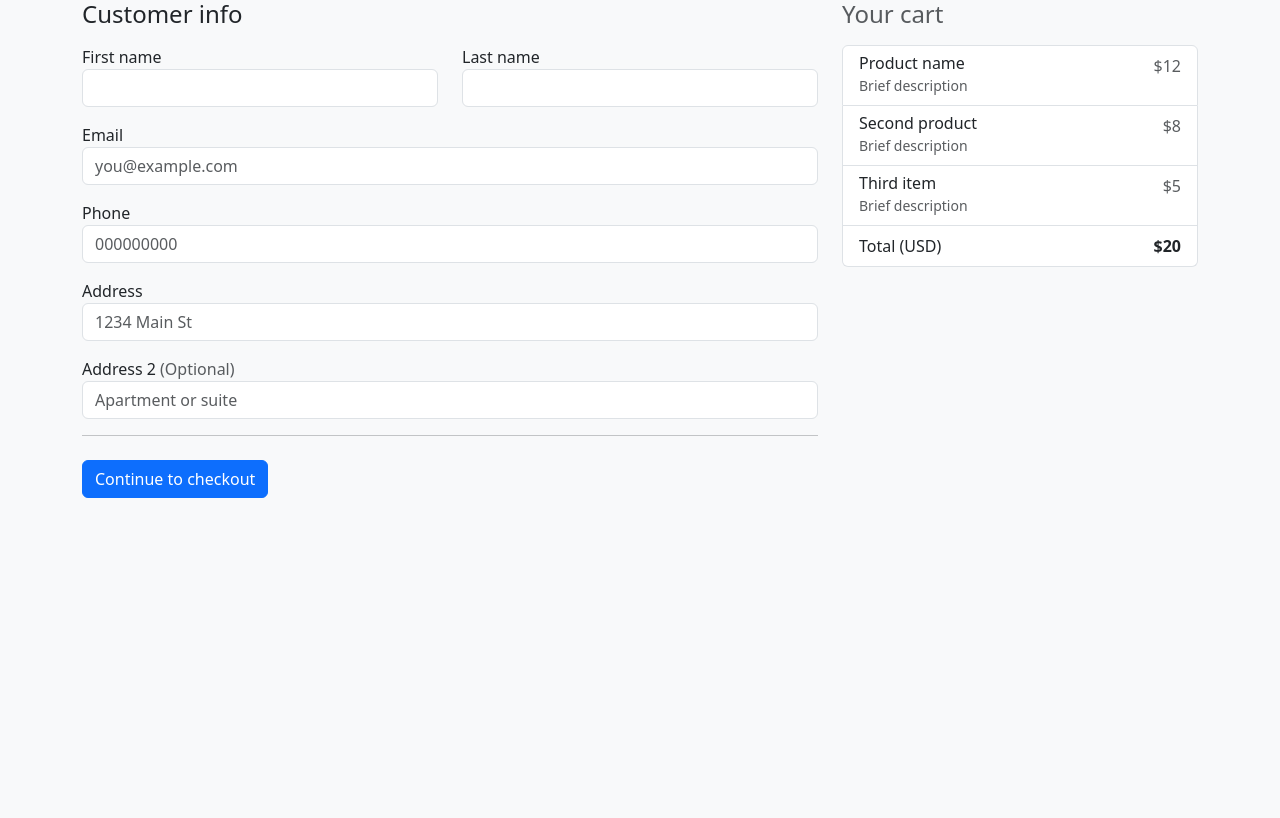
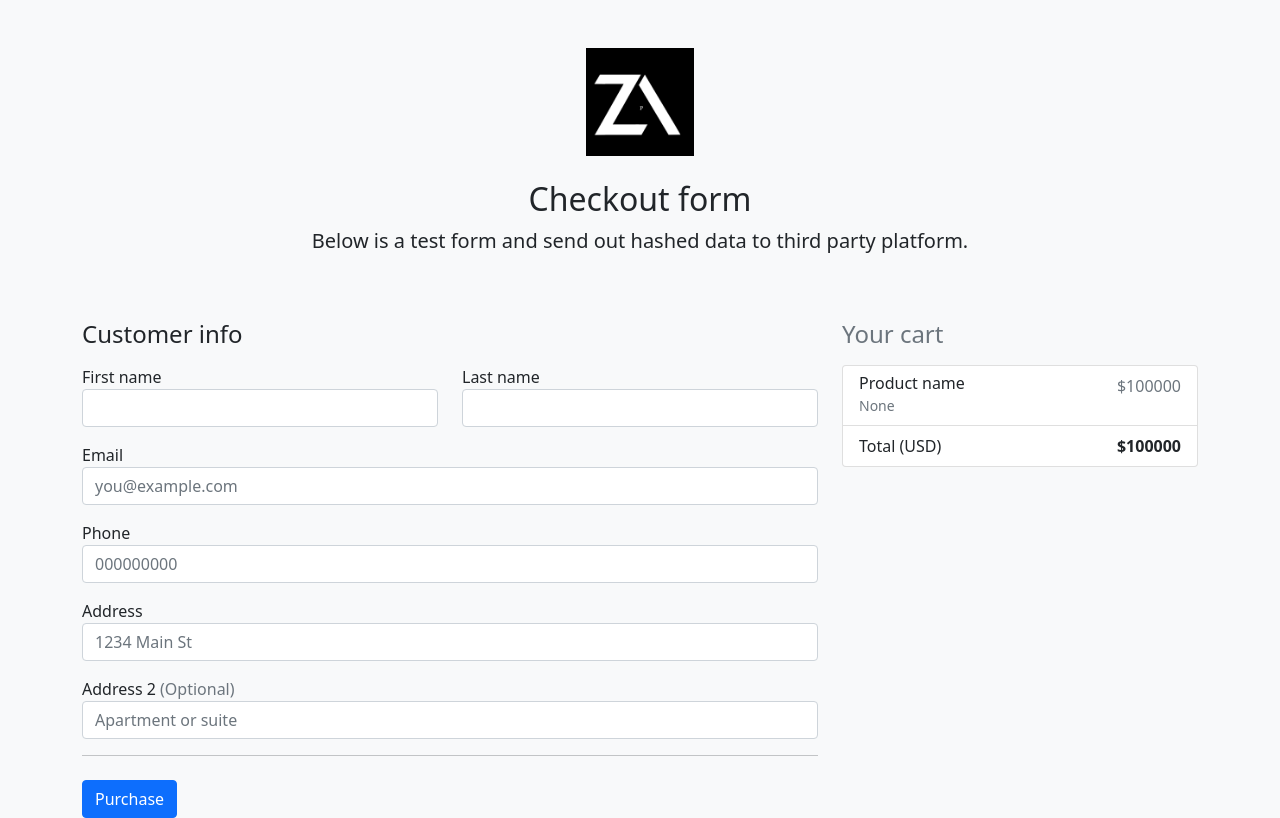
Before and after one commit to ZawaPaP/EcomSite, a Flask app: page /checkout in a window 1280 px wide. Before the commit the page ends 498 px from the top, so only its background shows below. Run offline with Flask 2, Linux system fonts and the light colour scheme; some libraries are stand-ins or nearby versions.

Commit message:
complete thanks

```diff
--- a/app.py
+++ b/app.py
@@ -1,4 +1,5 @@
 from flask import Flask, render_template, request, redirect, url_for
+import hashlib
 
 app = Flask(__name__, static_folder='./templates/images')
 
@@ -13,8 +14,34 @@
 
 @app.route("/checkout", methods = ['GET', 'POST'])
 def checkout():
-    return render_template('checkout.html')
+    item = request.form.get('select_item')
+    return render_template('checkout.html', item = item)
 
-@app.route("/thanks")
+@app.route("/thanks", methods = ['POST'])
 def thanks():
-    return render_template('thanks.html')
+    fn = request.form.get('firstName')
+    ln = request.form.get('lastName')
+    em = request.form.get('email')
+    ph = request.form.get('phone')
+    address = request.form.get('address')
+    address2 = request.form.get('address2')
+    data = {
+        'fn': fn,
+        'ln': ln,
+        'em': em,
+        'ph': ph,
+        'address': address,
+        'address2': address2
+    }
+    hash_data = {
+        'fn': hash(fn),
+        'ln': hash(ln),
+        'em': hash(em),
+        'ph': hash(ph),
+        'address': hash(address),
+        'address2': hash(address2)
+    }
+    return render_template('thanks.html', data = data, hash_data = hash_data)
+
+def hash(string):
+    return hashlib.sha256(string.encode('utf-8')).hexdigest()
--- a/templates/checkout.html
+++ b/templates/checkout.html
@@ -8,27 +8,23 @@
     <title>Checkout your item</title>
 
     <!-- Bootstrap core CSS -->
-    <link href="/docs/4.2/dist/css/bootstrap.min.css" rel="stylesheet"
-        integrity="sha384-GJzZqFGwb1QTTN6wy59ffF1BuGJpLSa9DkKMp0DgiMDm4iYMj70gZWKYbI706tWS" crossorigin="anonymous" />
+    <link href=https://cdn.jsdelivr.net/npm/bootstrap@5.0.2/dist/css/bootstrap.min.css rel="stylesheet" integrity="sha384-EVSTQN3/azprG1Anm3QDgpJLIm9Nao0Yz1ztcQTwFspd3yD65VohhpuuCOmLASjC" crossorigin="anonymous">
 
-    <style>
-        .bd-placeholder-img {
-            font-size: 1.125rem;
-            text-anchor: middle;
-        }
+    <!-- Favicons -->
+    <link rel="touch-icon" href="images/icon.png" sizes="180x180">
 
-        @media (min-width: 768px) {
-            .bd-placeholder-img-lg {
-                font-size: 3.5rem;
-            }
-        }
-    </style>
     <!-- Custom styles for this template -->
-    <link href="form-validation.css" rel="stylesheet" />
 </head>
 
 <body class="bg-light">
     <div class="container">
+
+        <div class="py-5 text-center">
+            <img class="d-block mx-auto mb-4" src="images/icon.png" alt="" width="108" height="108">
+            <h2>Checkout form</h2>
+            <p class="lead">Below is a test form and send out hashed data to third party platform.</p>
+        </div>
+
         <div class="row">
             <div class="col-md-4 order-md-2 mb-4">
                 <h4 class="d-flex justify-content-between align-items-center mb-3">
@@ -38,52 +34,38 @@
                     <li class="list-group-item d-flex justify-content-between lh-condensed">
                         <div>
                             <h6 class="my-0">Product name</h6>
-                            <small class="text-muted">Brief description</small>
+                            <small class="text-muted">{{item}}</small>
                         </div>
-                        <span class="text-muted">$12</span>
-                    </li>
-                    <li class="list-group-item d-flex justify-content-between lh-condensed">
-                        <div>
-                            <h6 class="my-0">Second product</h6>
-                            <small class="text-muted">Brief description</small>
-                        </div>
-                        <span class="text-muted">$8</span>
-                    </li>
-                    <li class="list-group-item d-flex justify-content-between lh-condensed">
-                        <div>
-                            <h6 class="my-0">Third item</h6>
-                            <small class="text-muted">Brief description</small>
-                        </div>
-                        <span class="text-muted">$5</span>
+                        <span class="text-muted">$100000</span>
                     </li>
                     <li class="list-group-item d-flex justify-content-between">
                         <span>Total (USD)</span>
-                        <strong>$20</strong>
+                        <strong>$100000</strong>
                     </li>
                 </ul>
             </div>
 
             <div class="col-md-8 order-md-1">
                 <h4 class="mb-3">Customer info</h4>
-                <form class="needs-validation" novalidate>
+                <form class="needs-validation" form method="POST"action="/thanks" novalidate>
                     <div class="row">
                         <div class="col-md-6 mb-3">
                             <label for="firstName">First name</label>
-                            <input type="text" class="form-control" id="firstName" placeholder="" value="" required />
+                            <input type="text" class="form-control" name="firstName" placeholder="" value="" required />
                             <div class="invalid-feedback">
                                 Valid first name is required.
                             </div>
                         </div>
                         <div class="col-md-6 mb-3">
                             <label for="lastName">Last name</label>
-                            <input type="text" class="form-control" id="lastName" placeholder="" value="" required />
+                            <input type="text" class="form-control" name="lastName" placeholder="" value="" required />
                             <div class="invalid-feedback">Valid last name is required.</div>
                         </div>
                     </div>
 
                     <div class="mb-3">
                         <label for="email">Email </label>
-                        <input type="email" class="form-control" id="email" placeholder="you@example.com" required/>
+                        <input type="email" class="form-control" name="email" placeholder="you@example.com" required/>
                         <div class="invalid-feedback">
                             Please enter a valid email address for shipping updates.
                         </div>
@@ -91,17 +73,15 @@
 
                     <div class="mb-3">
                         <label for="phone">Phone </label>
-                        <input type="phone" class="form-control" id="phone" placeholder="000000000" required/>
+                        <input type="phone" class="form-control" name="phone" placeholder="000000000" required/>
                         <div class="invalid-feedback">
                             Please enter a valid phone number.
                         </div>
                     </div>
 
-
-
                     <div class="mb-3">
                         <label for="address">Address</label>
-                        <input type="text" class="form-control" id="address" placeholder="1234 Main St" required />
+                        <input type="text" class="form-control" name="address" placeholder="1234 Main St" required />
                         <div class="invalid-feedback">
                             Please enter your shipping address.
                         </div>
@@ -109,12 +89,12 @@
 
                     <div class="mb-3">
                         <label for="address2">Address 2 <span class="text-muted">(Optional)</span></label>
-                        <input type="text" class="form-control" id="address2" placeholder="Apartment or suite" />
+                        <input type="text" class="form-control" name="address2" placeholder="Apartment or suite" />
                     </div>
 
                     <hr class="mb-4" />
-                    <button class="btn btn-primary" id="checkout" type="submit">
-                        Continue to checkout
+                    <button class="btn btn-primary" id="purchase" type="submit">
+                        Purchase
                     </button>
                 </form>
             </div>
```
Also changed, not shown: templates/index.html (+12 -53 lines), templates/thanks.html (+45 -2 lines), templates/images/icon.png (added), templates/images/icon2.png (added), 2 other files.
